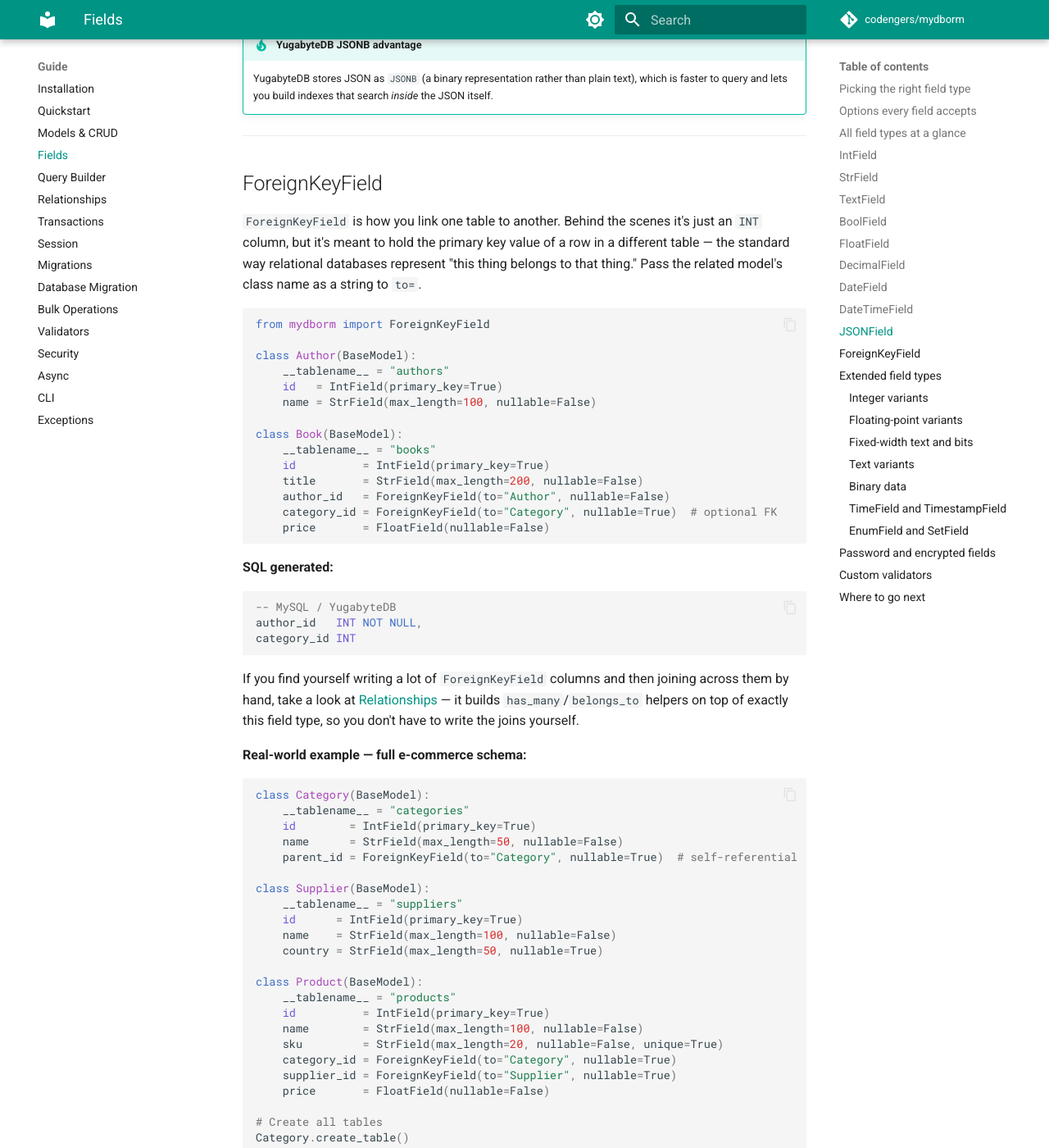
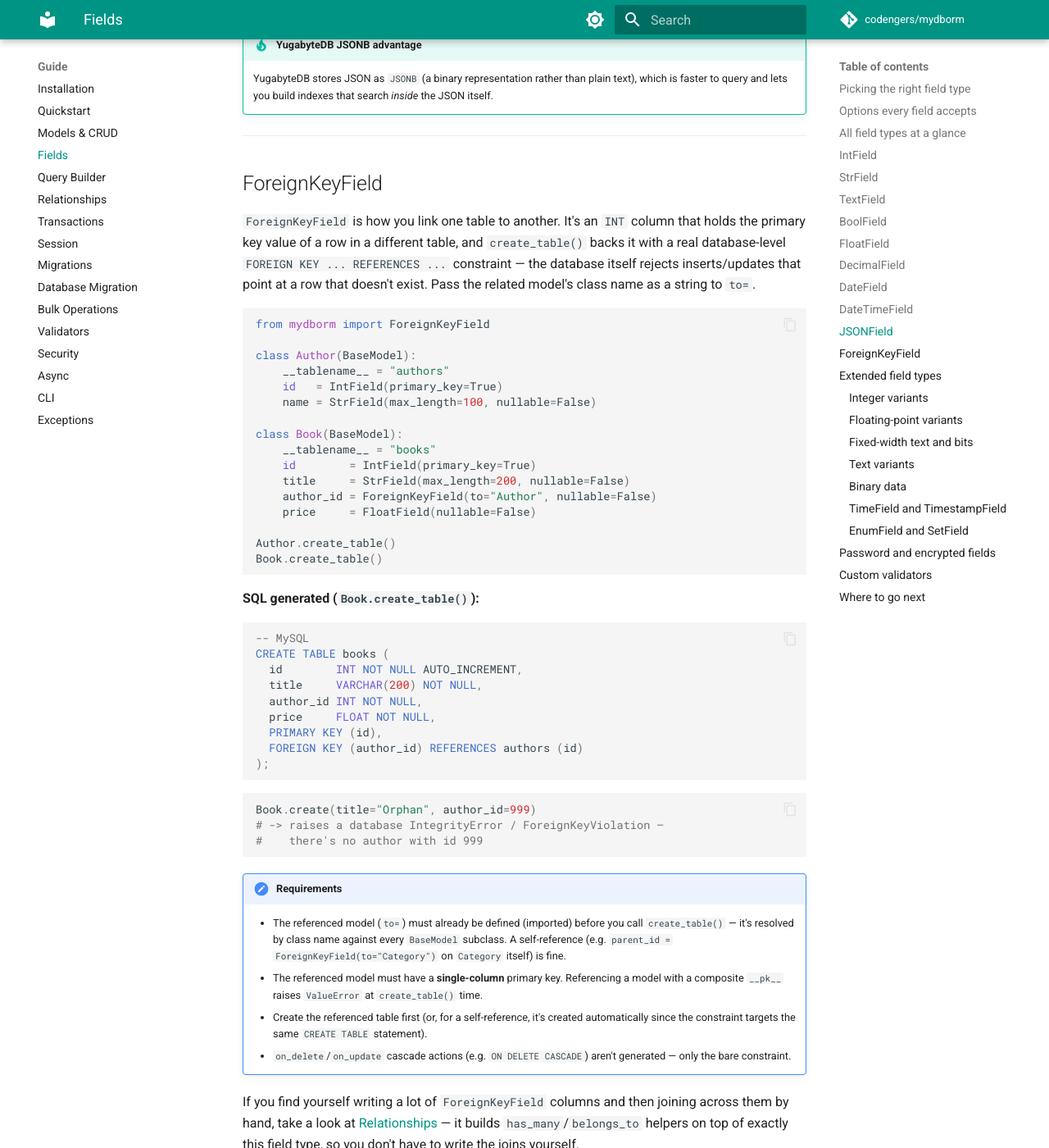
Before and after one commit to codengers/mydborm, an MkDocs documentation site: the page built from docs/guide/fields.md, in a window 1280 px wide and 1400 px high, scrolled down 13213 px. Shown: the whole window at 82% size. Built offline with MkDocs 1.6.1 and Material for MkDocs 9.7.7, drawn with Linux system fonts in a browser that asks for light colours; comment, search, counter and statistics services are not loaded.

Commit message:
feat: real FOREIGN KEY constraint generation for ForeignKeyField (#78)
create_table() now resolves ForeignKeyField.to against the referenced
model and emits a real FOREIGN KEY (...) REFERENCES (...) table
constraint (dialect-aware quoting for MySQL vs YugabyteDB/PostgreSQL),
so the database itself enforces referential integrity instead of just
documenting it in a comment.

Also fixes a crash: ForeignKeyField.to_sql_def() previously had a
narrower signature than the base Field class (no dialect parameter),
so create_table() raised TypeError for any model containing a
ForeignKeyField. This went uncaught because the only existing test
called to_sql_def() directly instead of through create_table().

````diff
--- a/docs/guide/fields.md
+++ b/docs/guide/fields.md
@@ -633,11 +633,12 @@
 
 ## ForeignKeyField
 
-`ForeignKeyField` is how you link one table to another. Behind the
-scenes it's just an `INT` column, but it's meant to hold the primary
-key value of a row in a different table — the standard way relational
-databases represent "this thing belongs to that thing." Pass the
-related model's class name as a string to `to=`.
+`ForeignKeyField` is how you link one table to another. It's an `INT`
+column that holds the primary key value of a row in a different
+table, and `create_table()` backs it with a real database-level
+`FOREIGN KEY ... REFERENCES ...` constraint — the database itself
+rejects inserts/updates that point at a row that doesn't exist. Pass
+the related model's class name as a string to `to=`.
 
 ```python
 from mydborm import ForeignKeyField
@@ -649,20 +650,49 @@
 
 class Book(BaseModel):
     __tablename__ = "books"
-    id          = IntField(primary_key=True)
-    title       = StrField(max_length=200, nullable=False)
-    author_id   = ForeignKeyField(to="Author", nullable=False)
-    category_id = ForeignKeyField(to="Category", nullable=True)  # optional FK
-    price       = FloatField(nullable=False)
+    id        = IntField(primary_key=True)
+    title     = StrField(max_length=200, nullable=False)
+    author_id = ForeignKeyField(to="Author", nullable=False)
+    price     = FloatField(nullable=False)
+
+Author.create_table()
+Book.create_table()
 ```
 
-**SQL generated:**
+**SQL generated (`Book.create_table()`):**
 
 ```sql
--- MySQL / YugabyteDB
-author_id   INT NOT NULL,
-category_id INT
+-- MySQL
+CREATE TABLE books (
+  id        INT NOT NULL AUTO_INCREMENT,
+  title     VARCHAR(200) NOT NULL,
+  author_id INT NOT NULL,
+  price     FLOAT NOT NULL,
+  PRIMARY KEY (id),
+  FOREIGN KEY (author_id) REFERENCES authors (id)
+);
 ```
+
+```python
+Book.create(title="Orphan", author_id=999)
+# -> raises a database IntegrityError / ForeignKeyViolation —
+#    there's no author with id 999
+```
+
+!!! note "Requirements"
+    - The referenced model (`to=`) must already be defined (imported)
+      before you call `create_table()` — it's resolved by class name
+      against every `BaseModel` subclass. A self-reference (e.g.
+      `parent_id = ForeignKeyField(to="Category")` on `Category`
+      itself) is fine.
+    - The referenced model must have a **single-column** primary key.
+      Referencing a model with a composite `__pk__` raises `ValueError`
+      at `create_table()` time.
+    - Create the referenced table first (or, for a self-reference,
+      it's created automatically since the constraint targets the same
+      `CREATE TABLE` statement).
+    - `on_delete`/`on_update` cascade actions (e.g. `ON DELETE CASCADE`)
+      aren't generated — only the bare constraint.
 
 If you find yourself writing a lot of `ForeignKeyField` columns and
 then joining across them by hand, take a look at
````
Also changed, not shown: docs/feature_checklist.md (added, +307 -0 lines), 4 other files.
